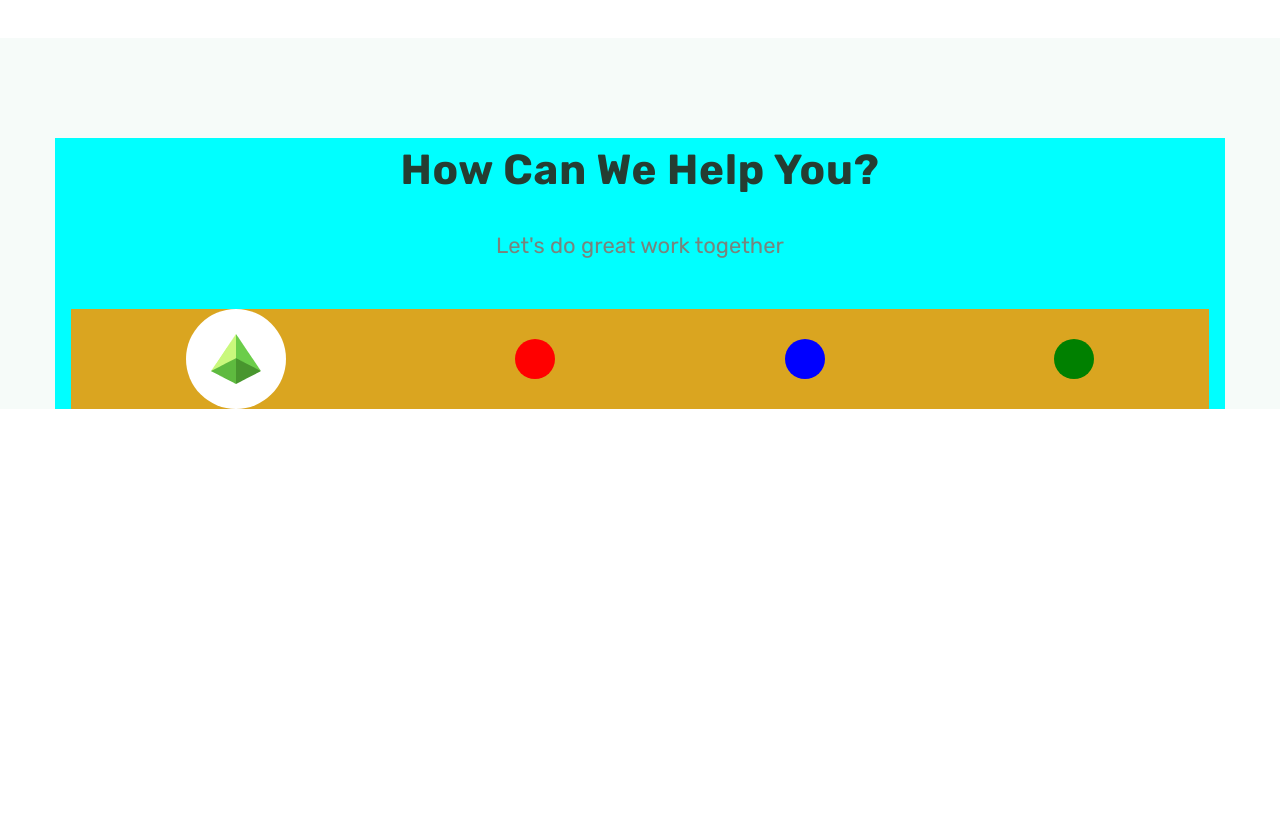
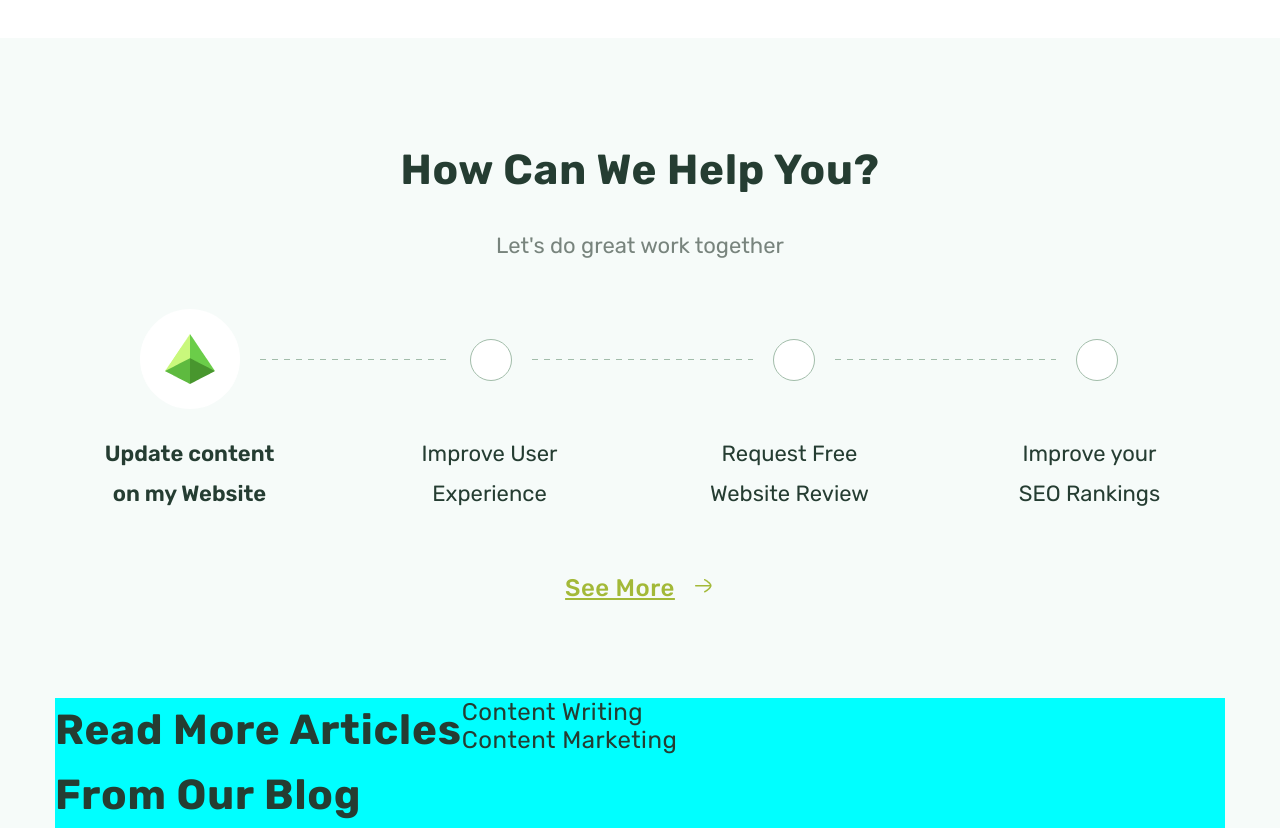
Before and after one commit to VolodymyrPylypchuk/landingWithSasha, a plain HTML site: page index.html in a window 1280 px wide. Shown: the part 2360-3188 px from the top of the page. Before the commit the page ends 2773 px from the top, so only its background shows below. Drawn offline with Linux system fonts and the light colour scheme.

Commit message:
Full update

```diff
--- a/index.html
+++ b/index.html
@@ -136,14 +136,6 @@
           <p>Your content marketing<br> management services also<br> include SEO</p>
 
           </div>
-
-
-
-
-
-
-
-
       </div>
     </div>
 
@@ -170,17 +162,58 @@
   <section class="help-you">
     <div class="help-you-container">
       <h2>How Can We Help You?</h2>
-      <p>Let's do great work together</p>
-        <div class="work-algorithm">
-          <div class="circle-line">
-              <div class="content-website">
-                  <img src="/img/help-img.png" alt="help-img">
-              </div>
-              <div class="improve-user-experience"></div>
-              <div class="website-review"></div>
-              <div class="improve-seo"></div>
-          </div>
+      <p class="help-you-text">Let's do great work together</p>
+
+        <div class="circle-line">
+            <div class="content-website">
+              <img src="/img/help-img.png" alt="help-img">
+            </div>
+
+            <hr class="line-dashed content-website-line-dashed">
+            <div class="circle"></div>
+            <hr class="line-dashed">
+            <div class="circle"></div>
+            <hr class="line-dashed">
+            <div class="circle"></div>
+
         </div>
+
+        <div class="circle-line-block">
+            <p class="content-website-text">Update content <br>
+              on my Website</p>
+            <p class="circle-line-block-text">Improve User <br> Experience</p>
+            <p class="circle-line-block-text">Request Free <br>
+              Website Review</p>
+            <p class="circle-line-block-text">Improve your <br>
+                SEO Rankings</p>
+        </div>
+
+        <div class="see-more">
+          <a class="see-more-link" href="#!">See More</a>
+          <a href="#!"><img class="see-more-arrow"
+          src="/img/Arrow - Right.png"
+          alt="Arrow Btn">
+          </a>
+        </div>
+
+      </div>
+  </section>
+
+ <!-- Articles Blog -->
+
+ <section class="articles-blog">
+  <div class="articles-blog-container">
+    <h2>Read More Articles <br>
+      From Our Blog</h2>
+
+      <div class="content-switch">
+
+          <a href="!#">Content Writing</a>
+          <a href="!#">Content Marketing</a>
+          <article class="main-article"></article>
+
+
+      </div>
 
 
 
@@ -189,8 +222,9 @@
 
 
 
-  </section>
 
+
+ </section>
 
 
 
--- a/styles.css
+++ b/styles.css
@@ -39,7 +39,7 @@ header {
 
     nav ul,
     nav ul li {
-       display: inline-block;
+
        display: flex;
        column-gap: 52px;
     }
@@ -386,73 +386,12 @@ justify-content: center;
 .help-you-container{
     width: 1170px;
     margin-top: 100px;
+    margin-bottom: 100px;
     display: flex;
     flex-direction: column;
     align-items: center;
 
-    background-color: aqua;
-
 }
-
-.work-algorithm {
-    width: 1138px;
-    margin-top: 50px;
-    display: flex;
-    justify-content: space-around;
-
-
-    background-color: #6c8043;
-}
-
-.circle-line {
-    width: 1138px;
-    height: 100px;
-    display: flex;
-    justify-content: space-around;
-    align-items: center;
-
-    background-color: goldenrod;
-
-}
-
-.content-website{
-    width: 100px;
-    height: 100px;
-
-
-    background-color: #FFFFFF;
-    border-radius: 100%;
-}
-.content-website img {
-    padding: 25px;
-}
-
-.improve-user-experience{
-    width: 40px;
-    height: 40px;
-
-    border-radius: 100%;
-    background-color: red;
-}
-.website-review{
-    width: 40px;
-    height: 40px;
-    border-radius: 100%;
-    background-color: blue;
-}
-.improve-seo{
-    width: 40px;
-    height: 40px;
-    border-radius: 100%;
-    background-color: green;
-}
-
-
-
-
-
-
-
 .help-you h2{
     font-family: 'Rubik';
     font-style: normal;
@@ -464,7 +403,7 @@ justify-content: center;
 
 }
 
-.help-you p {
+.help-you-text {
     margin-top: 30px;
     font-family: 'Rubik';
     font-style: normal;
@@ -474,3 +413,140 @@ justify-content: center;
     color: #78847D;
 
 }
+
+
+
+.circle-line {
+    width: 1138px;
+    margin-top: 50px;
+    display: flex;
+
+}
+.circle {
+    width: 40px;
+    height: 40px;
+    margin-top: 30px;
+    border-radius: 100%;
+    border: 1px solid #A2BDAA;
+    background-color: #FFFFFF;
+}
+
+.circle-line-block{
+    width: 1138px;
+    display: flex;
+
+}
+.circle-line-block-text {
+
+    width: 237px;
+    margin-left: 63px;
+    margin-top: 25px;
+    font-family: 'Rubik';
+    font-style: normal;
+    font-weight: 400;
+    font-size: 22px;
+    line-height: 40px;
+    text-align: center;
+    color: #253D32;
+}
+
+.content-website{
+    width: 100px;
+    height: 100px;
+    margin-left: 69px;
+
+	display: flex;
+    background-color: #FFFFFF;
+    border-radius: 100%;
+
+}
+
+.content-website-text {
+
+    width: 237px;
+    margin-top: 25px;
+    text-align: center;
+    font-family: 'Rubik';
+    font-style: normal;
+    font-weight: 600;
+    font-size: 22px;
+    line-height: 40px;
+    color: #253D32;
+}
+
+.content-website img {
+    padding: 25px;
+}
+
+
+/* -------Line dashed */
+
+.line-dashed {
+
+    width: 221px;
+    margin-top: 50px;
+    margin-left: 20px;
+    margin-right: 20px;
+    border: none;
+    height: 1px;
+    background: repeating-linear-gradient(90deg,#A2BDAA,#A2BDAA 6px,transparent 6px,transparent 12px);
+}
+
+.content-website-line-dashed {
+    width: 190px;
+}
+
+/* See more */
+.help-you-container .see-more{
+    margin-top: 60px;
+}
+
+/*--------Articles Blog------- */
+
+.articles-blog {
+    width: 100%;
+    background-color: #F6FBF9;
+    display: flex;
+    justify-content: center;
+}
+
+.articles-blog-container {
+    width: 1170px;
+    background-color: aqua;
+    display: flex;
+
+}
+.articles-blog-container h2{
+    font-family: 'Rubik';
+    font-style: normal;
+    font-weight: 700;
+    font-size: 42px;
+    line-height: 65px;
+    letter-spacing: 0.02em;
+    color: #253D32;
+
+}
+
+
+
+.articles-blog-container a {
+
+    display: flex;
+    column-gap: 52px;
+    font-family: 'Rubik';
+    font-style: normal;
+    font-weight: 400;
+    font-size: 24px;
+    line-height: 28px;
+    letter-spacing: 0.02em;
+    }
+
+    .articles-blog-container a {
+        text-decoration: none;
+        color: #253D32;
+
+    }
+    .articles-blog-container a:hover {
+        text-decoration: underline;
+
+    }
```
Also changed, not shown: img/articles-blog/copira-articles.png (added), img/articles-blog/digital-mark-articles.png (added), img/articles-blog/main-articles.png (added).
